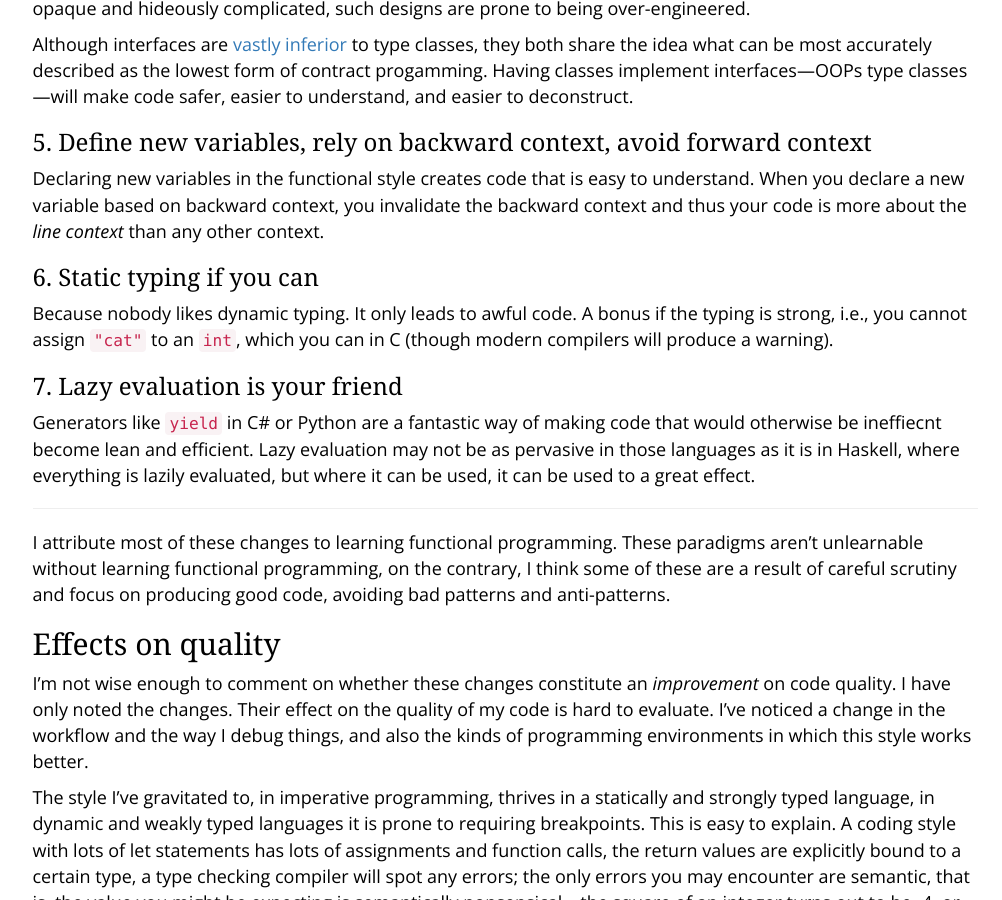
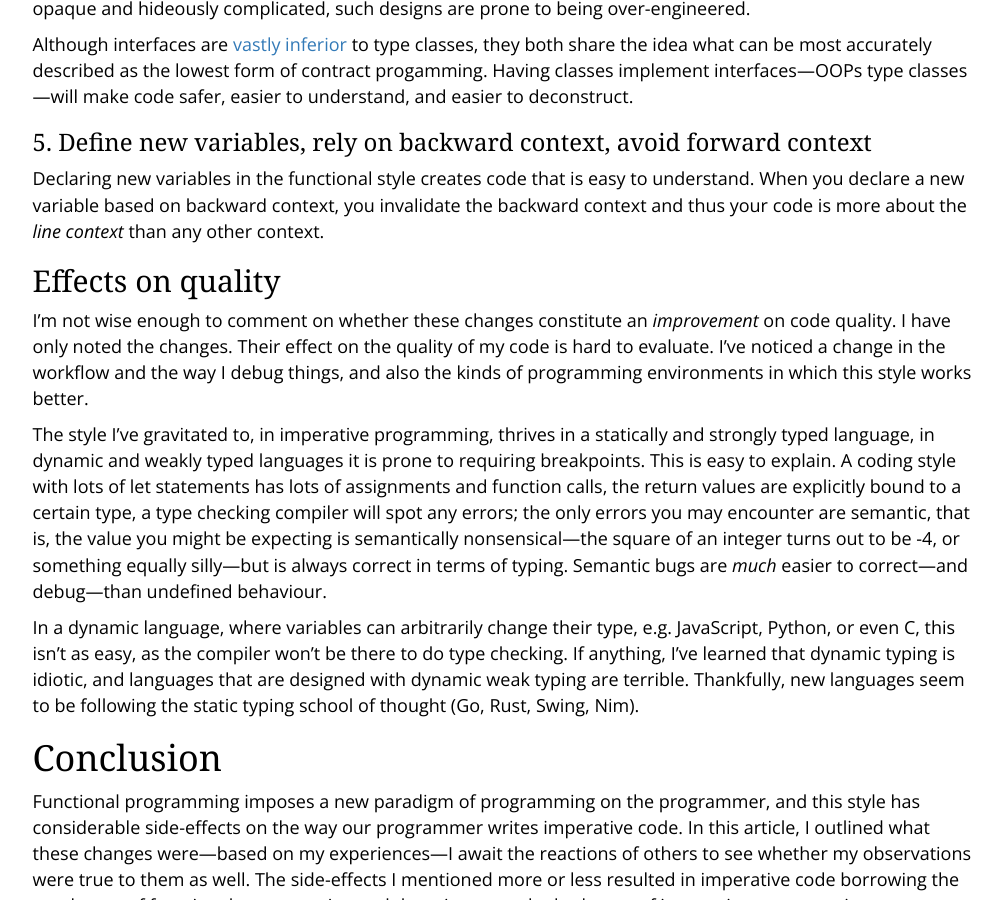
Before and after one commit to ane/ane.github.io, a Jekyll site: the page built from _posts/2015-1-1-side-effects-of-functional-programming.markdown, in a window 1280 px wide and 900 px high, scrolled down 3750 px. Shown: the whole window, without its empty margins (135-1137 px from the left). Built offline with Jekyll 4.4.1, drawn with Linux system fonts in a browser that asks for light colours; some web fonts are replaced; Markdown is read by kramdown in place of the engine named in the settings; comment, search, counter and statistics services are not loaded.

Commit message:
My opinions have changed.

```diff
--- a/_posts/2015-1-1-side-effects-of-functional-programming.markdown
+++ b/_posts/2015-1-1-side-effects-of-functional-programming.markdown
@@ -234,29 +234,6 @@ easy to understand. When you declare a new variable based on backward
 context, you invalidate the backward context and thus your code is
 more about the *line context* than any other context.
 
-### 6. Static typing if you can
-
-Because nobody likes dynamic typing. It only leads to awful code. A
-bonus if the typing is strong, i.e., you cannot assign `"cat"` to an
-`int`, which you can in C (though modern compilers will produce a
-warning).
-
-### 7. Lazy evaluation is your friend
-
-Generators like `yield` in C# or Python are a fantastic way of making
-code that would otherwise be ineffiecnt become lean and
-efficient. Lazy evaluation may not be as pervasive in those languages
-as it is in Haskell, where everything is lazily evaluated, but where
-it can be used, it can be used to a great effect.
-
----
-
-I attribute most of these changes to learning functional
-programming. These paradigms aren't unlearnable without learning
-functional programming, on the contrary, I think some of these are a
-result of careful scrutiny and focus on producing good code, avoiding
-bad patterns and anti-patterns.
-
 
 ## Effects on quality
 
```
